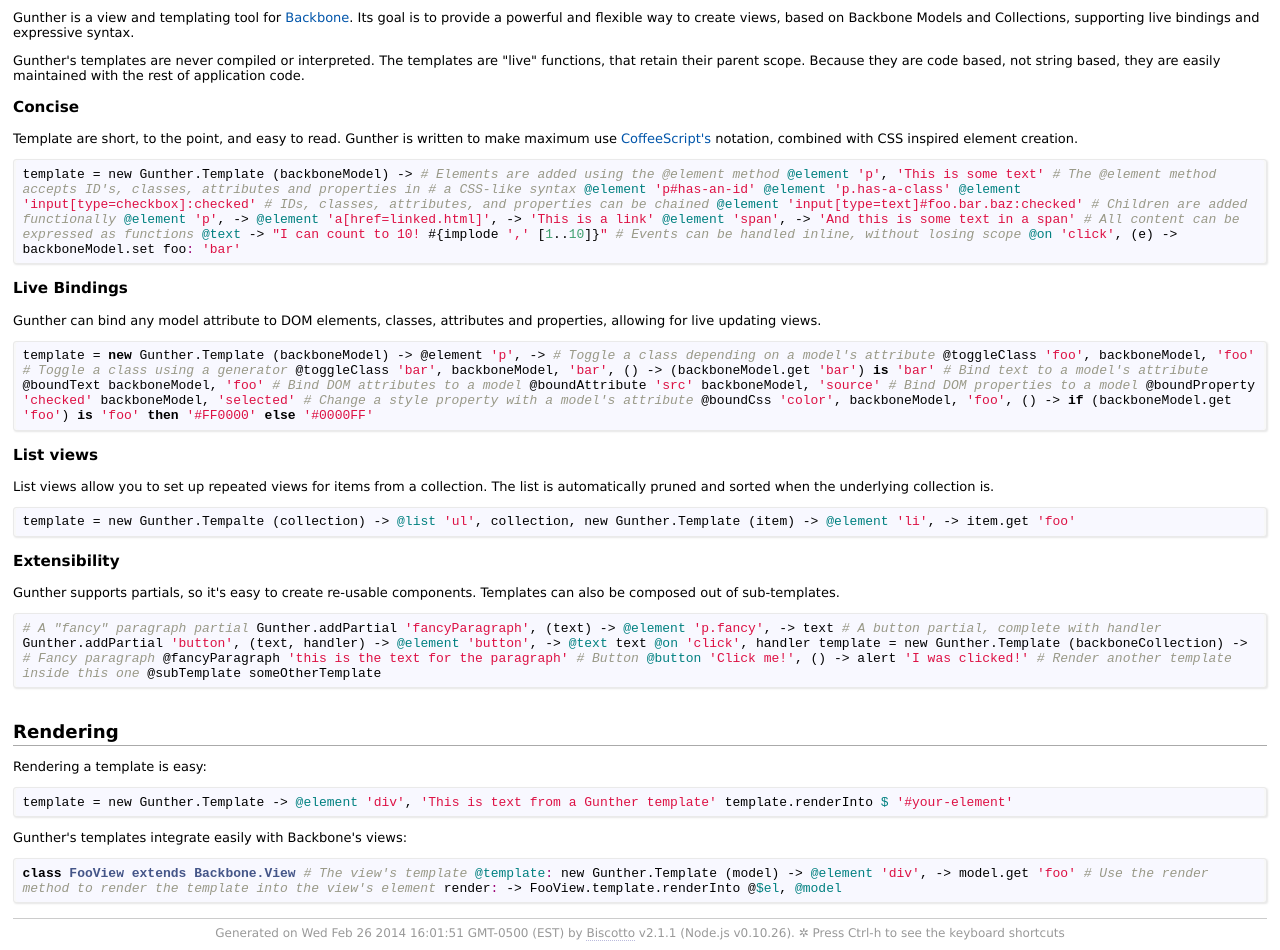
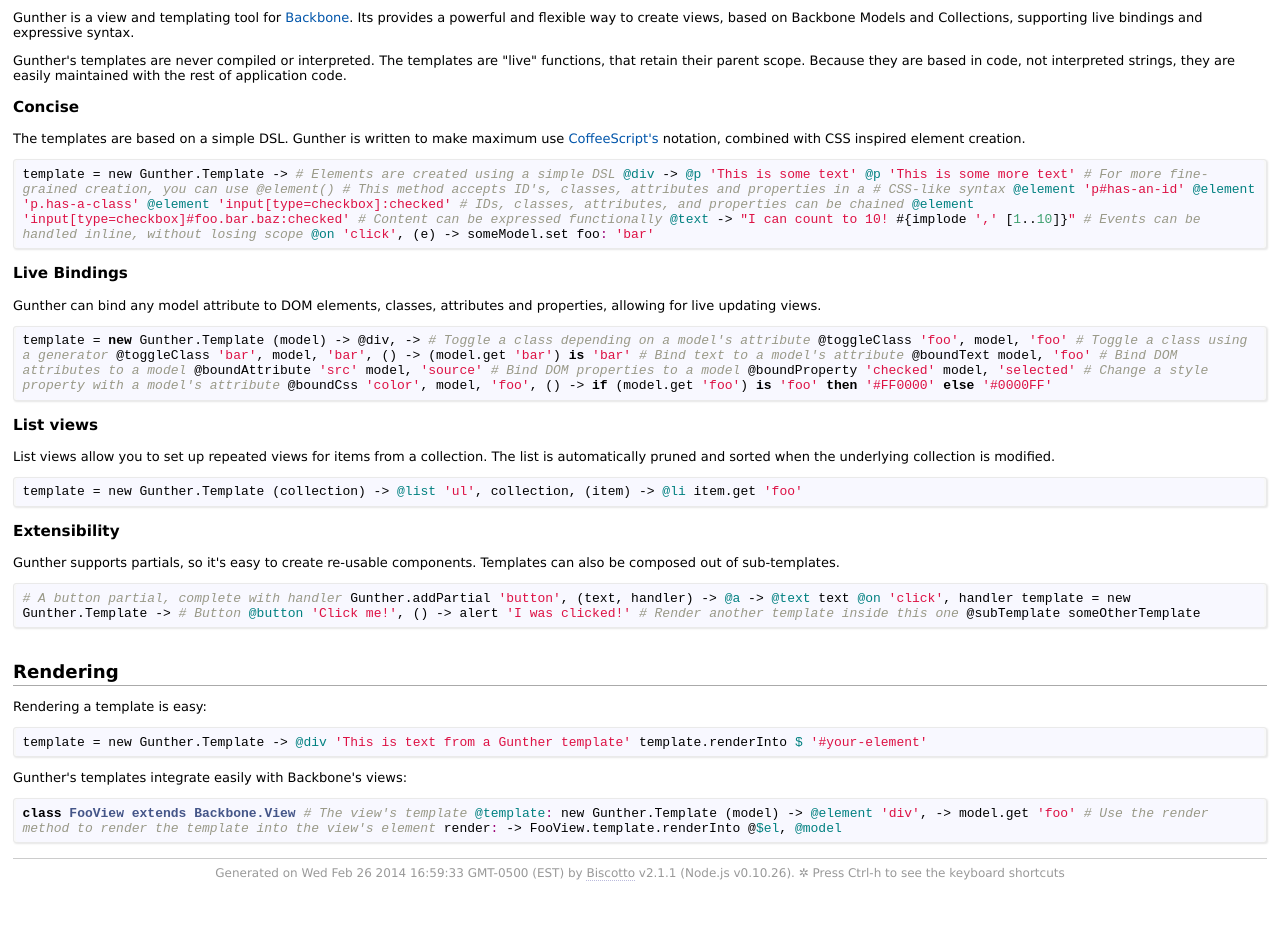
Before and after one commit to naneau/gunther, a website: page doc/README.markdown.html in a window 1280 px wide. Shown: the part 487-1437 px from the top of the page. After the commit the page ends 1382 px from the top, so only its background shows below. Drawn offline with Linux system fonts and the light colour scheme.

Commit message:
re-building docs with new readme

```diff
--- a/doc/README.markdown.html
+++ b/doc/README.markdown.html
@@ -116,82 +116,74 @@
       </nav>
       <div id='filecontents'>
         <h1 id="gunther">Gunther</h1><p><a href="http://naneau.net/gunther"><a href="http://naneau.net/gunther">http://naneau.net/gunther</a></a></p><p><a href="https://travis-ci.org/naneau/gunther"><img src="https://travis-ci.org/naneau/gunther.png?branch=master" alt="Build Status"></a></p><h2 id="introduction">Introduction</h2><p>Gunther is a view and templating tool for
-<a href="http://backbonejs.org/">Backbone</a>. Its goal is to provide a powerful and
-flexible way to create views, based on Backbone Models and Collections,
-supporting live bindings and expressive syntax.</p><p>Gunther&#39;s templates are never compiled or interpreted. The templates are &quot;live&quot;
-functions, that retain their parent scope. Because they are code based, not
-string based, they are easily maintained with the rest of application code.</p><h3 id="concise">Concise</h3><p>Template are short, to the point, and easy to read. Gunther is written to make
-maximum use <a href="http://coffeescript.org/">CoffeeScript&#39;s</a> notation, combined with
-CSS inspired element creation.</p><pre><code class="lang-coffeescript">template = new Gunther.Template (backboneModel) -&gt;
+<a href="http://backbonejs.org/">Backbone</a>. Its provides a powerful and flexible way to
+create views, based on Backbone Models and Collections, supporting live
+bindings and expressive syntax.</p><p>Gunther&#39;s templates are never compiled or interpreted. The templates are &quot;live&quot;
+functions, that retain their parent scope. Because they are based in code, not
+interpreted strings, they are easily maintained with the rest of application
+code.</p><h3 id="concise">Concise</h3><p>The templates are based on a simple DSL. Gunther is written to make maximum use
+<a href="http://coffeescript.org/">CoffeeScript&#39;s</a> notation, combined with CSS inspired
+element creation.</p><pre><code class="lang-coffeescript">
+template = new Gunther.Template -&gt;
 
-    # Elements are added using the @element method
-    @element &#39;p&#39;, &#39;This is some text&#39;
+  # Elements are created using a simple DSL
+  @div -&gt;
+      @p &#39;This is some text&#39;
+      @p &#39;This is some more text&#39;
 
-    # The @element method accepts ID&#39;s, classes, attributes and properties in
-    # a CSS-like syntax
+  # For more fine-grained creation, you can use @element()
+  # This method accepts ID&#39;s, classes, attributes and properties in a
+  # CSS-like syntax
   @element &#39;p#has-an-id&#39;
   @element &#39;p.has-a-class&#39;
   @element &#39;input[type=checkbox]:checked&#39;
 
   # IDs, classes, attributes, and properties can be chained
-    @element &#39;input[type=text]#foo.bar.baz:checked&#39;
+  @element &#39;input[type=checkbox]#foo.bar.baz:checked&#39;
 
-    # Children are added functionally
-    @element &#39;p&#39;, -&gt;
-        @element &#39;a[href=linked.html]&#39;, -&gt; &#39;This is a link&#39;
-        @element &#39;span&#39;, -&gt; &#39;And this is some text in a span&#39;
-
-    # All content can be expressed as functions
+  # Content can be expressed functionally
   @text -&gt; &quot;I can count to 10! #{implode &#39;,&#39; [1..10]}&quot;
 
   # Events can be handled inline, without losing scope
-    @on &#39;click&#39;, (e) -&gt; backboneModel.set foo: &#39;bar&#39;
+  @on &#39;click&#39;, (e) -&gt; someModel.set foo: &#39;bar&#39;
 </code></pre>
 <h3 id="live-bindings">Live Bindings</h3><p>Gunther can bind any model attribute to DOM elements, classes, attributes and
-properties, allowing for live updating views.</p><pre><code class="lang-coffeescript">template = new Gunther.Template (backboneModel) -&gt;
-
-    @element &#39;p&#39;, -&gt;
-
+properties, allowing for live updating views.</p><pre><code class="lang-coffeescript">template = new Gunther.Template (model) -&gt;
+  @div, -&gt;
     # Toggle a class depending on a model&#39;s attribute
-        @toggleClass &#39;foo&#39;, backboneModel, &#39;foo&#39;
+    @toggleClass &#39;foo&#39;, model, &#39;foo&#39;
 
     # Toggle a class using a generator
-        @toggleClass &#39;bar&#39;, backboneModel, &#39;bar&#39;, () -&gt; (backboneModel.get &#39;bar&#39;) is &#39;bar&#39;
+    @toggleClass &#39;bar&#39;, model, &#39;bar&#39;, () -&gt; (model.get &#39;bar&#39;) is &#39;bar&#39;
 
     # Bind text to a model&#39;s attribute
-        @boundText backboneModel, &#39;foo&#39;
+    @boundText model, &#39;foo&#39;
 
     # Bind DOM attributes to a model
-        @boundAttribute &#39;src&#39; backboneModel, &#39;source&#39;
+    @boundAttribute &#39;src&#39; model, &#39;source&#39;
 
     # Bind DOM properties to a model
-        @boundProperty &#39;checked&#39; backboneModel, &#39;selected&#39;
+    @boundProperty &#39;checked&#39; model, &#39;selected&#39;
 
     # Change a style property with a model&#39;s attribute
-        @boundCss &#39;color&#39;, backboneModel, &#39;foo&#39;, () -&gt;
-            if (backboneModel.get &#39;foo&#39;) is &#39;foo&#39; then &#39;#FF0000&#39; else &#39;#0000FF&#39;
+    @boundCss &#39;color&#39;, model, &#39;foo&#39;, () -&gt;
+      if (model.get &#39;foo&#39;) is &#39;foo&#39; then &#39;#FF0000&#39; else &#39;#0000FF&#39;
 </code></pre>
 <h3 id="list-views">List views</h3><p>List views allow you to set up repeated views for items from a collection. The
-list is automatically pruned and sorted when the underlying collection is.</p><pre><code class="lang-coffeescript">template = new Gunther.Tempalte (collection) -&gt;
-    @list &#39;ul&#39;, collection, new Gunther.Template (item) -&gt;
-        @element &#39;li&#39;, -&gt; item.get &#39;foo&#39;
+list is automatically pruned and sorted when the underlying collection is
+modified.</p><pre><code class="lang-coffeescript">template = new Gunther.Template (collection) -&gt;
+  @list &#39;ul&#39;, collection, (item) -&gt;
+    @li item.get &#39;foo&#39;
 </code></pre>
 <h3 id="extensibility">Extensibility</h3><p>Gunther supports partials, so it&#39;s easy to create re-usable components.
 Templates can also be composed out of sub-templates.</p><pre><code class="lang-coffeescript">
-# A &quot;fancy&quot; paragraph partial
-Gunther.addPartial &#39;fancyParagraph&#39;, (text) -&gt;
-    @element &#39;p.fancy&#39;, -&gt; text
-
 # A button partial, complete with handler
 Gunther.addPartial &#39;button&#39;, (text, handler) -&gt;
-    @element &#39;button&#39;, -&gt;
+  @a -&gt;
     @text text
     @on &#39;click&#39;, handler
 
-template = new Gunther.Template (backboneCollection) -&gt;
-
-    # Fancy paragraph
-    @fancyParagraph &#39;this is the text for the paragraph&#39;
+template = new Gunther.Template -&gt;
 
   # Button
   @button &#39;Click me!&#39;, () -&gt; alert &#39;I was clicked!&#39;
@@ -201,7 +193,7 @@
 </code></pre>
 <h2 id="rendering">Rendering</h2><p>Rendering a template is easy:</p><pre><code class="lang-coffeescript">
 template = new Gunther.Template -&gt;
-    @element &#39;div&#39;, &#39;This is text from a Gunther template&#39;
+  @div &#39;This is text from a Gunther template&#39;
 
 template.renderInto $ &#39;#your-element&#39;
 </code></pre><p>Gunther&#39;s templates integrate easily with Backbone&#39;s views:</p><pre><code class="lang-coffeescript">
@@ -219,7 +211,7 @@
     </div>
     <div id='footer'>
   Generated on
-  Wed Feb 26 2014 16:01:51 GMT-0500 (EST)
+  Wed Feb 26 2014 16:59:33 GMT-0500 (EST)
   by
   <a href='https://github.com/gjtorikian/biscotto' title='TomDoc-CoffeeScript API documentation generator'>Biscotto</a>
   v2.1.1
```
Also changed, not shown: doc/class_index.html (+1 -1 lines), doc/classes/Gunther/Template.html (+9 -9 lines), doc/classes/Gunther/View.html (+1 -1 lines), doc/files/template/binding.coffee.html (+5 -5 lines), doc/files/template/element.coffee.html (+4 -4 lines), doc/files/template/partial.coffee.html (+4 -4 lines), doc/files/template/property.coffee.html (+8 -8 lines), doc/files/template/switch.coffee.html (+2 -2 lines), doc/files/template/text.coffee.html (+4 -4 lines). Lines whose indentation alone changed are shown as unchanged.
